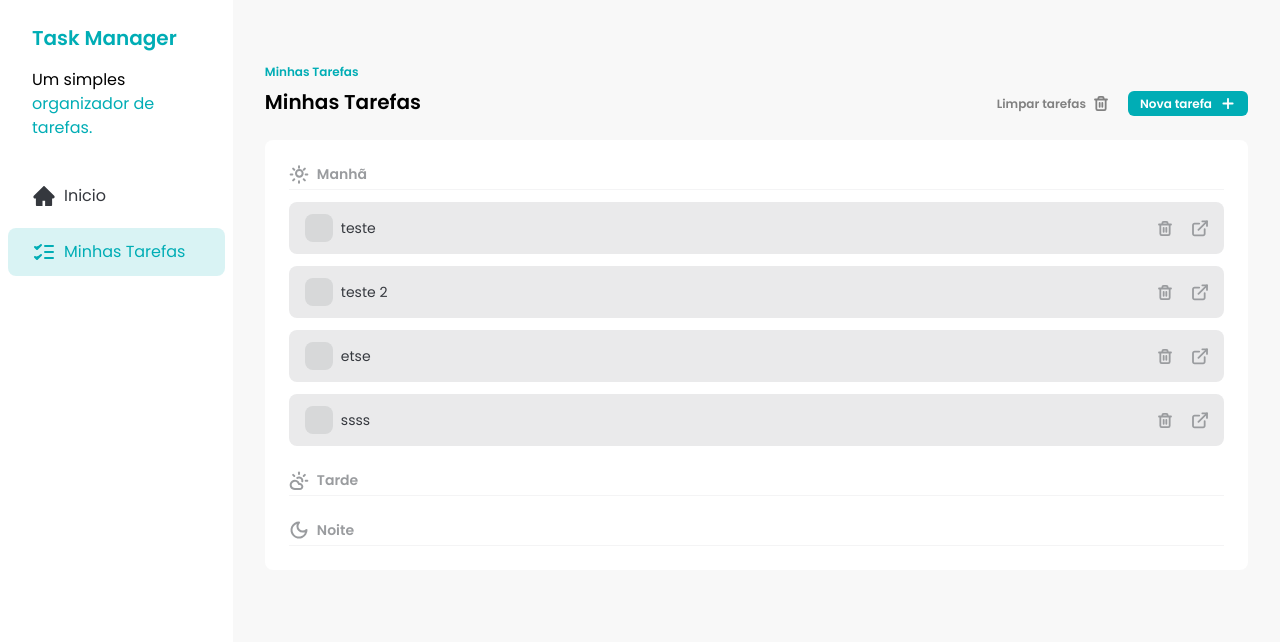
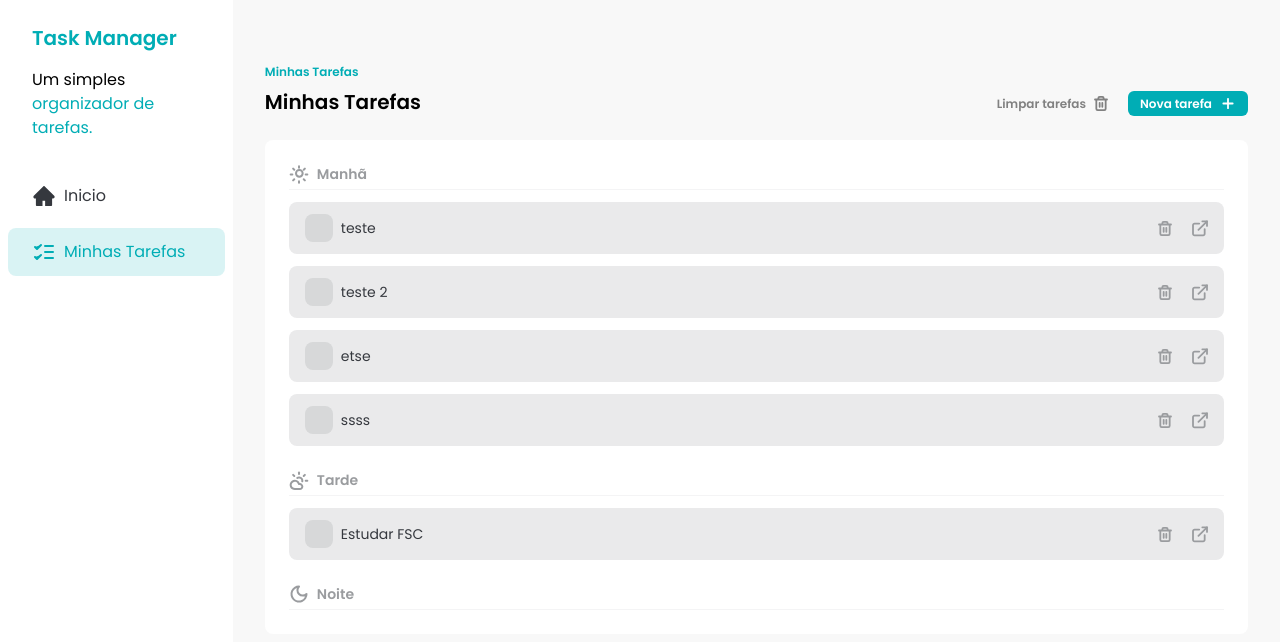
Before and after one commit to Sergio-HenriQ/TaskManager, a React (Vite) app: page / in a window 1280 px wide. Shown: the top 642 px of the page. Built offline with nearby package versions, Linux system fonts and the light colour scheme; data requests are answered from the project's data file.

Commit message:
feat: add react router dom and initial TaskDetailsPage

```diff
--- a/db.json
+++ b/db.json
@@ -27,6 +27,13 @@
       "time": "morning",
       "description": "ssss",
       "status": "not_started"
+    },
+    {
+      "id": "cd745860-0ba5-4064-a176-f5f3809f9467",
+      "title": "Estudar FSC",
+      "time": "afternoon",
+      "description": "Ver aulas",
+      "status": "not_started"
     }
   ]
 }
--- a/package.json
+++ b/package.json
@@ -15,6 +15,7 @@
     "prop-types": "^15.8.1",
     "react": "^18.2.0",
     "react-dom": "^18.2.0",
+    "react-router-dom": "^6.25.1",
     "react-transition-group": "^4.4.5",
     "sonner": "^1.5.0",
     "tailwind-variants": "^0.2.1",
--- a/src/components/TaskItem.jsx
+++ b/src/components/TaskItem.jsx
@@ -1,5 +1,6 @@
 import PropTypes from "prop-types"
 import { useState } from "react"
+import { Link } from "react-router-dom"
 import { toast } from "sonner"
 
 import { CheckIcon, GroupIcon, LoaderIcon, TrashIcon } from "../assets/icons"
@@ -73,9 +74,9 @@
           )}
         </Button>
 
-        <a href="#" className="transition hover:opacity-75">
+        <Link to={`/task/${task.id}`} className="transition hover:opacity-75">
           <GroupIcon />
-        </a>
+        </Link>
       </div>
     </div>
   )
--- a/src/main.jsx
+++ b/src/main.jsx
@@ -2,11 +2,24 @@
 
 import React from "react"
 import ReactDOM from "react-dom/client"
+import { createBrowserRouter, RouterProvider } from "react-router-dom"
 
 import App from "./App.jsx"
+import TaskDetailsPage from "./pages/task-details.jsx"
+
+const router = createBrowserRouter([
+  {
+    path: "/",
+    element: <App />,
+  },
+  {
+    path: "/task/:taskId",
+    element: <TaskDetailsPage />,
+  },
+])
 
 ReactDOM.createRoot(document.getElementById("root")).render(
   <React.StrictMode>
-    <App />
+    <RouterProvider router={router} />
   </React.StrictMode>
 )
--- /dev/null
+++ b/src/pages/task-details.jsx
@@ -0,0 +1,30 @@
+import { useEffect, useState } from "react"
+import { useParams } from "react-router-dom"
+
+const TaskDetailsPage = () => {
+  const { taskId } = useParams()
+
+  const [task, setTask] = useState()
+
+  useEffect(() => {
+    const fetchTask = async () => {
+      const response = await fetch(`http://localhost:3000/tasks/${taskId}`, {
+        method: "GET",
+      })
+
+      const data = await response.json()
+      setTask(data)
+    }
+
+    fetchTask()
+  }, [taskId])
+
+  return (
+    <div>
+      <h1>{task?.title}</h1>
+      <p>{task?.description}</p>
+    </div>
+  )
+}
+
+export default TaskDetailsPage
```
Also changed, not shown: 1 other file (tests, documents, lock files or other folders).
